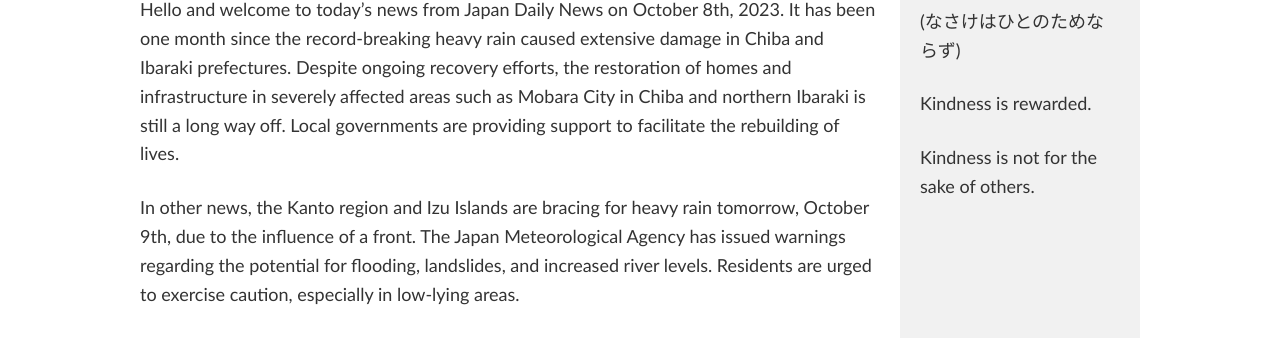
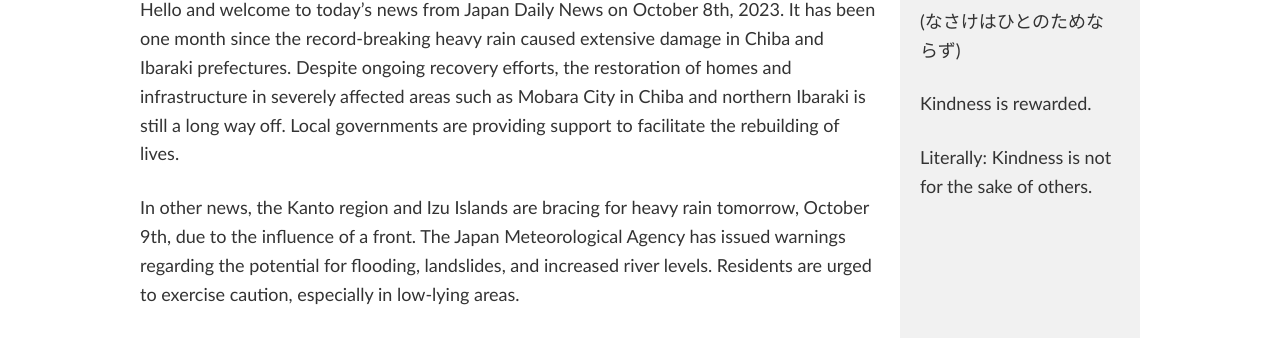
Before and after one commit to tagawa/JapanDailyNews, a Jekyll site: the page built from docs/index.html, in a window 1280 px wide. Shown: the part 605-943 px from the top of the page. Built offline with Jekyll 4.4.1, drawn with Linux system fonts in a browser that asks for light colours; comment, search, counter and statistics services are not loaded.

Commit message:
Added proverb tweaks

```diff
--- a/docs/index.html
+++ b/docs/index.html
@@ -43,14 +43,14 @@ summary: Today's news from Japan, powered by AI. This computer-generated daily p
   <aside class="sidebar">
       <h2>Today's Proverb</h2>
 
-      <picture>
-        <img src="/images/proverbs/proverb_{{ latest_post.proverb_id }}.webp" alt="Illustration representing the proverb {{ latest_post.proverb_en }}." style="max-width: 200px;">
+      <picture class="proverb">
+        <img src="/images/proverbs/proverb_{{ latest_post.proverb_id }}.webp" alt="Illustration representing the proverb {{ latest_post.proverb_en }}" style="max-width: 200px;">
       </picture>
 
       <p>{{ latest_post.proverb_ja }}</p>
       <p>({{ latest_post.proverb_hiragana }})</p>
       <p>{{ latest_post.proverb_en }}</p>
-      <p>{{ latest_post.proverb_lit }}</p>
+      <p>Literally: {{ latest_post.proverb_lit }}</p>
   </aside>
 
 {%- endif %}
```
